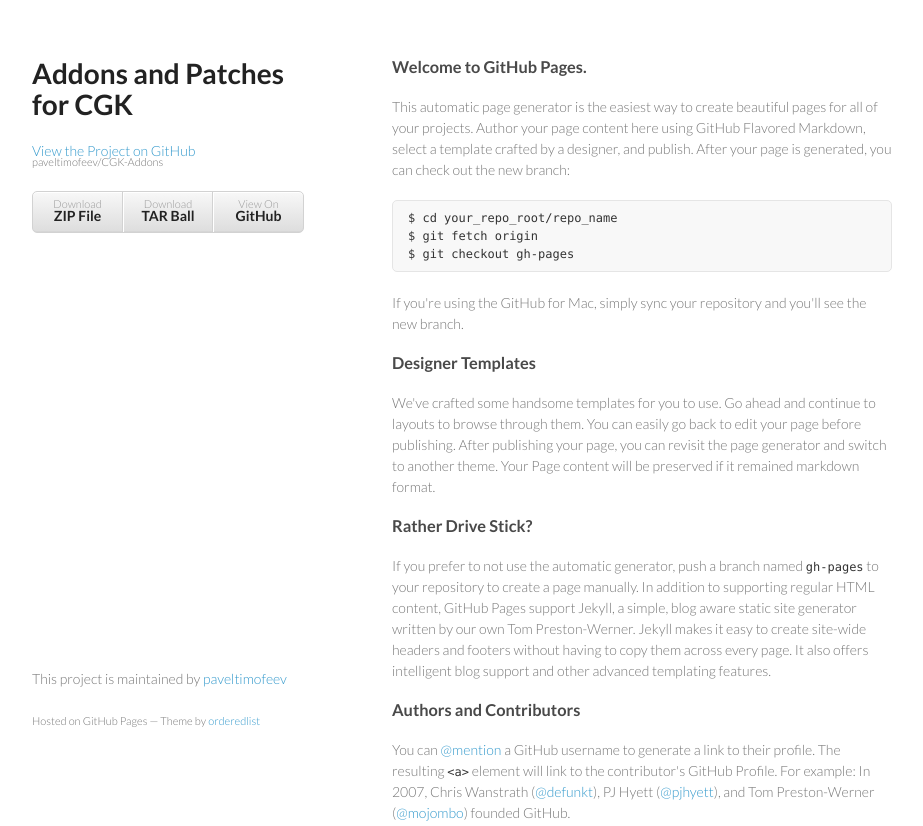
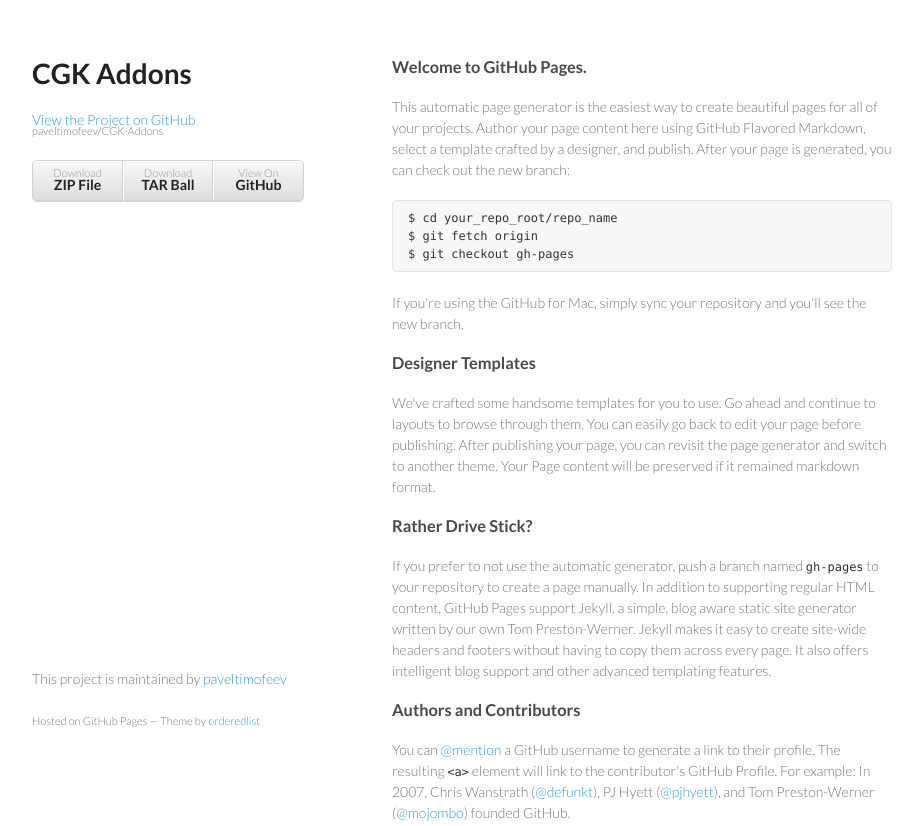
Before and after one commit to paveltimofeev/CGK-Addons, a plain HTML site: page index.html in a window 1280 px wide. Shown: the top 826 px of the page, without its empty margins (178-1101 px from the left). Drawn offline with Linux system fonts and the light colour scheme.

Commit message:
Update index.html

```diff
--- a/index.html
+++ b/index.html
@@ -15,7 +15,7 @@
   <body>
     <div class="wrapper">
       <header>
-        <h1>Addons and Patches for CGK</h1>
+        <h1>CGK Addons</h1>
         <p></p>
 
         <p class="view"><a href="https://github.com/paveltimofeev/CGK-Addons">View the Project on GitHub <small>paveltimofeev/CGK-Addons</small></a></p>
```
